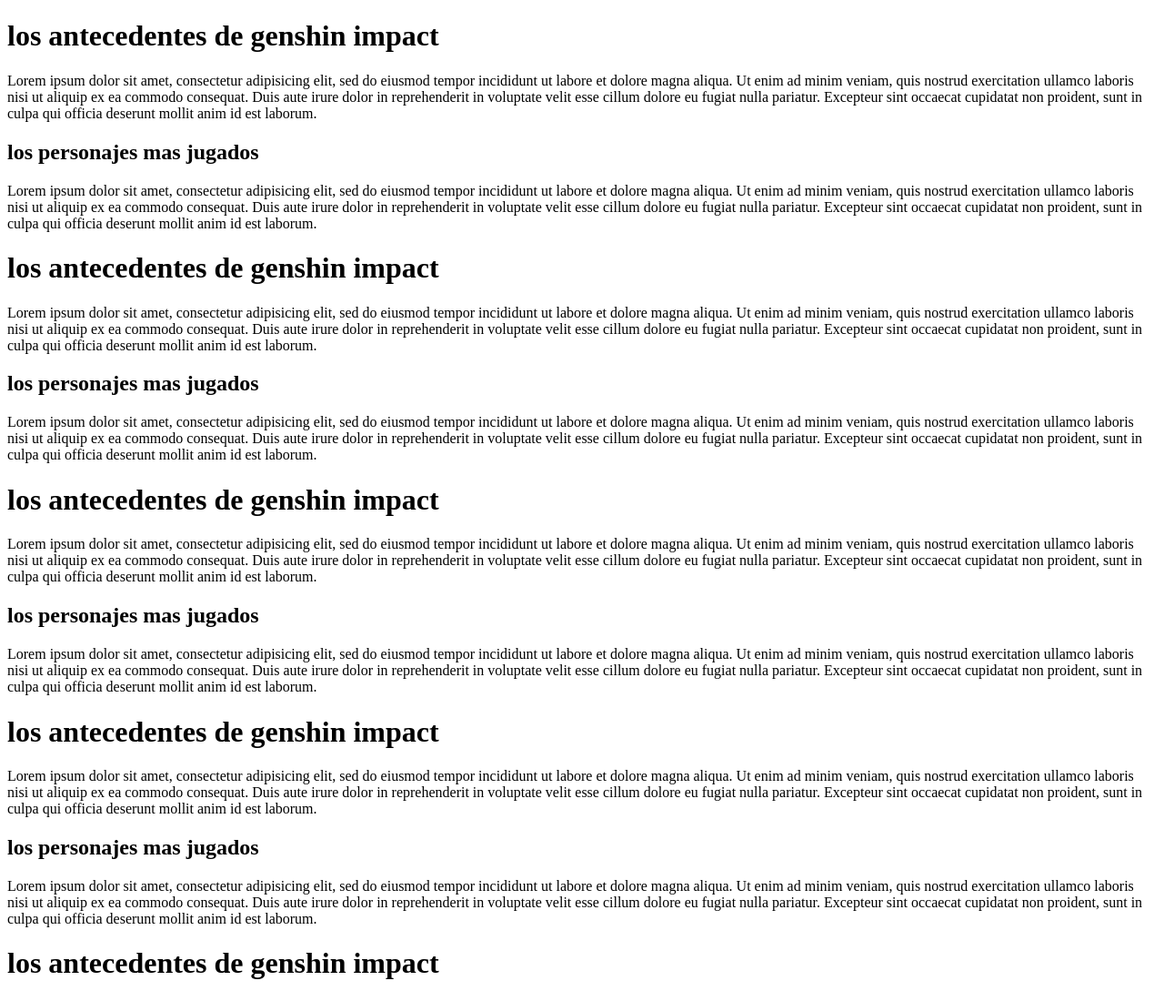
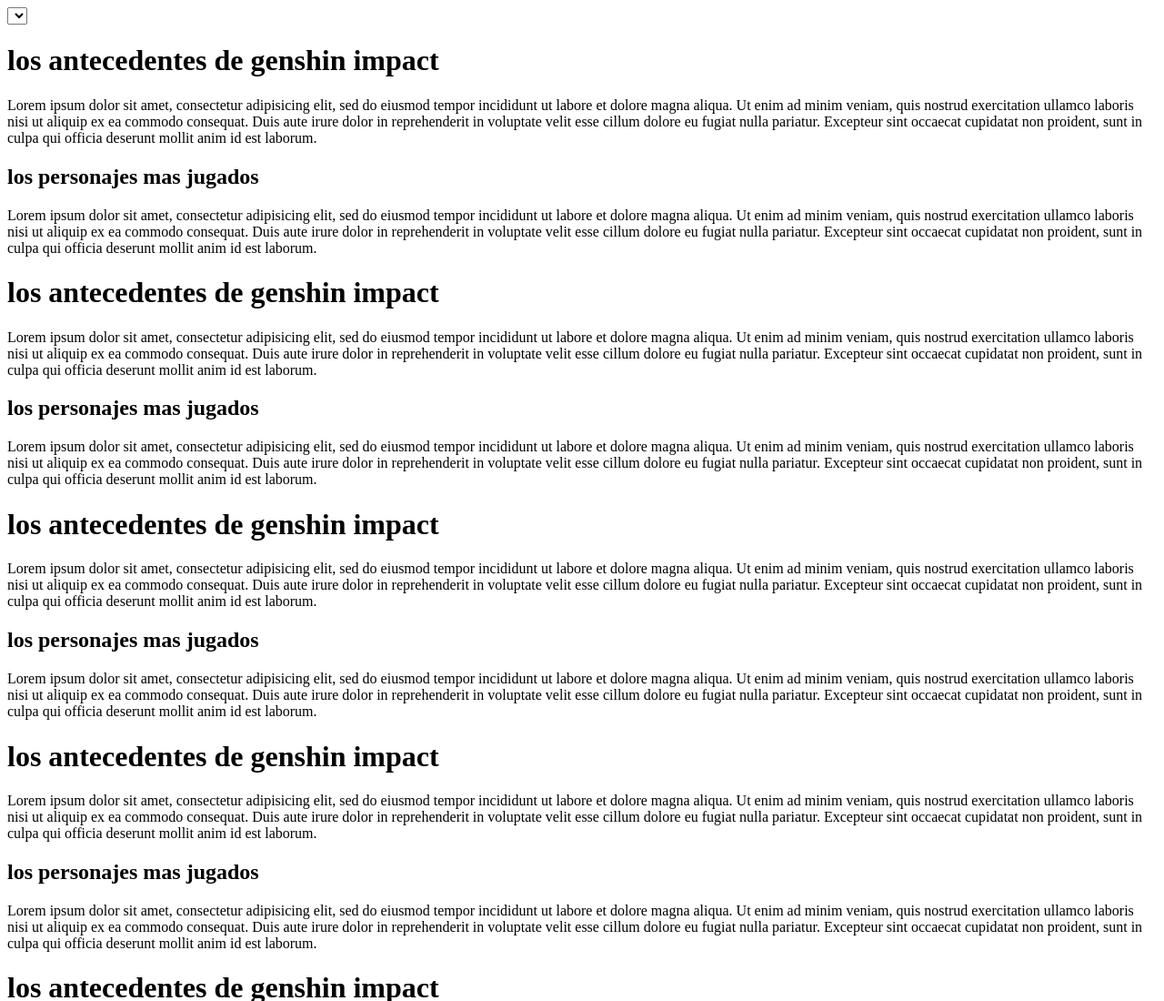
Before and after one commit to davidcarrillou/risita-ficticia-octo-, a plain HTML site: page files/index.html in a window 1280 px wide. Shown: the top 1100 px of the page at 91% size. Drawn offline with Linux system fonts and the light colour scheme.

Commit message:
se añade selector de fecha de noticia

```diff
--- a/files/index.html
+++ b/files/index.html
@@ -6,6 +6,7 @@
 	<title>mi page</title>
 </head>
 <body>
+	<select> fecha</select>
 	<h1> los antecedentes de genshin impact</h1>
 	<div>
 			<p> Lorem ipsum dolor sit amet, consectetur adipisicing elit, sed do eiusmod
```
